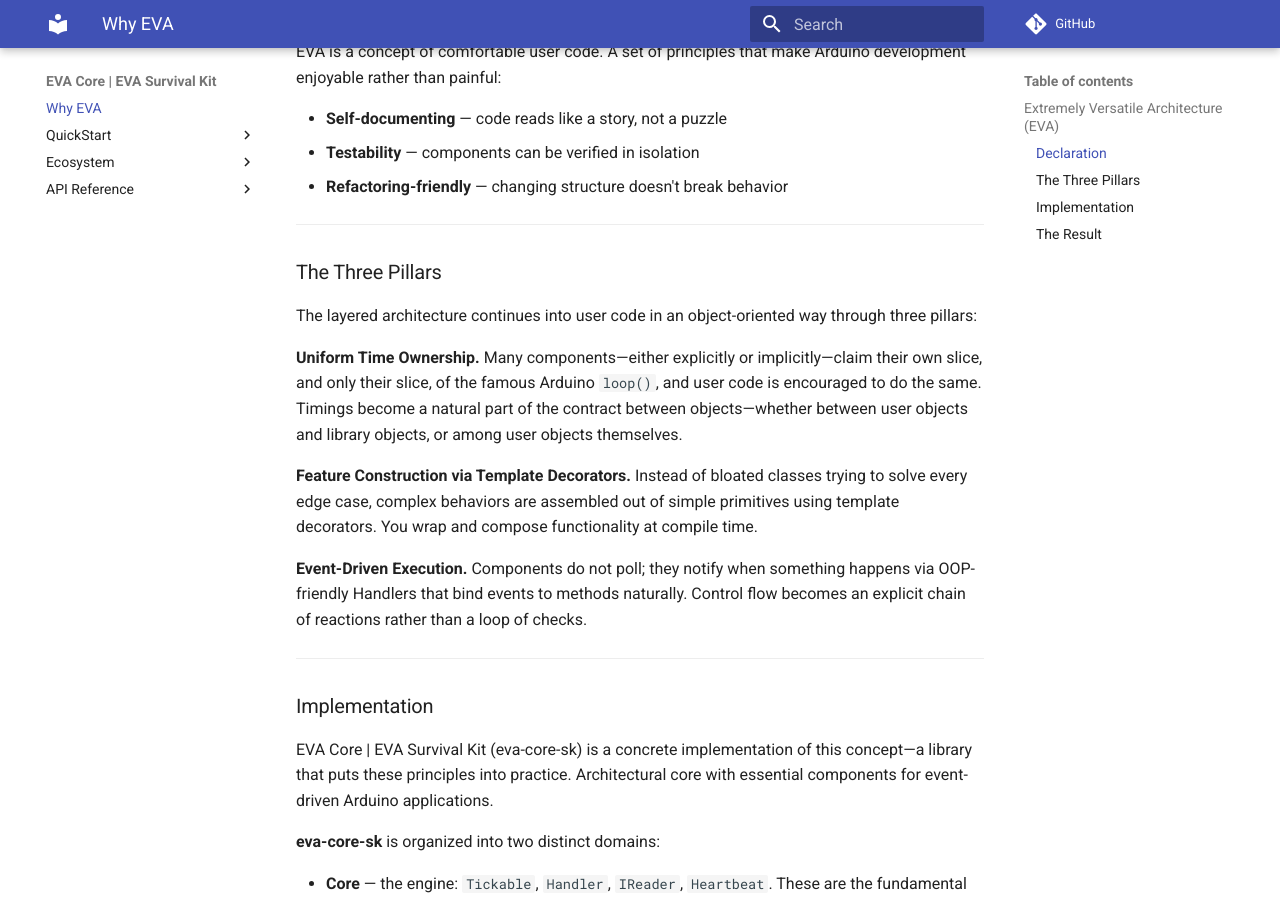
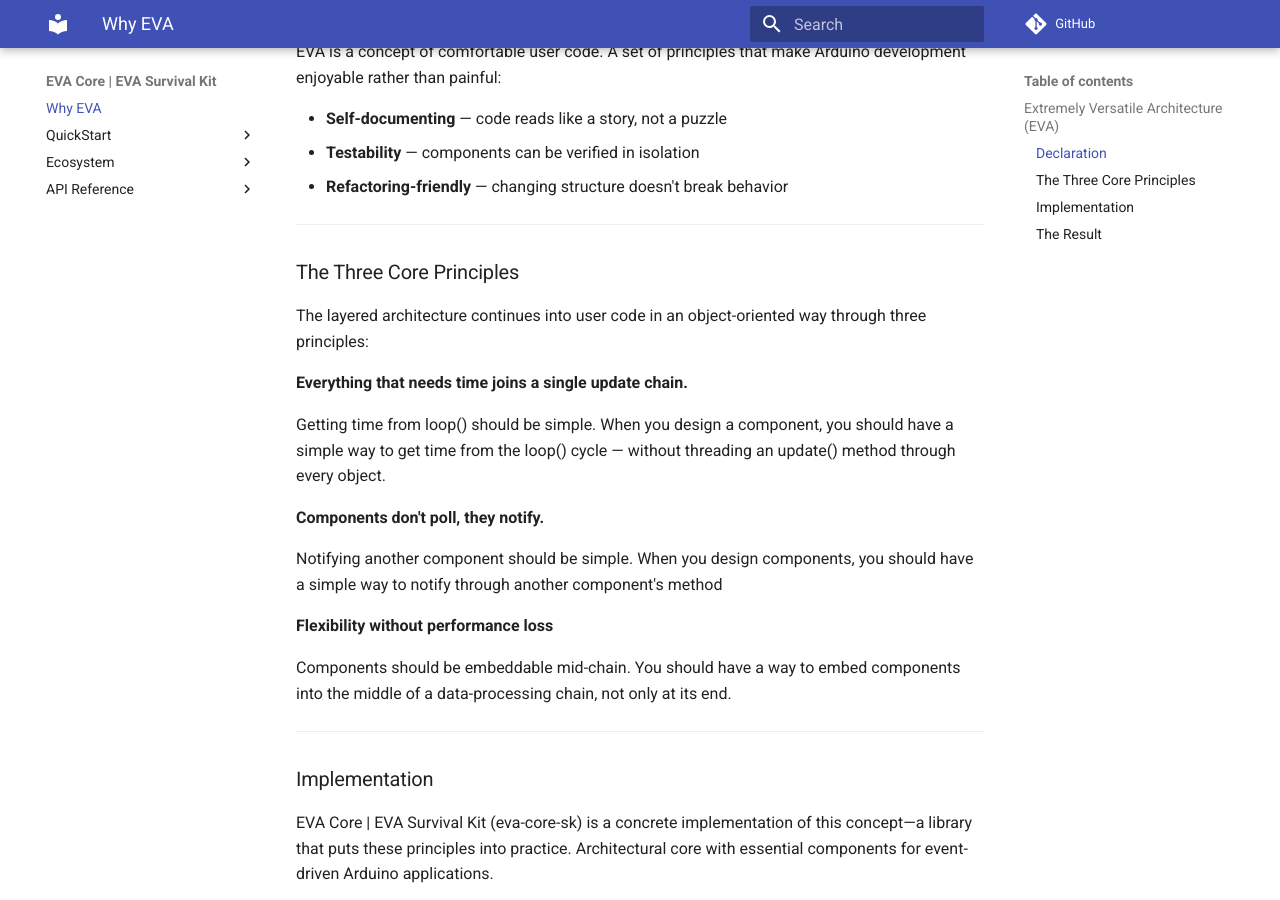
Before and after one commit to agusevtec/eva-core-sk, an MkDocs documentation site: the page built from docs-md/index.md, in a window 1280 px wide and 900 px high, scrolled down 473 px. Built offline with MkDocs 1.6.1 and Material for MkDocs 9.7.7, drawn with Linux system fonts in a browser that asks for light colours; comment, search, counter and statistics services are not loaded.

Commit message:
update the docs

```diff
--- a/docs-md/index.md
+++ b/docs-md/index.md
@@ -24,26 +24,26 @@ development enjoyable rather than painful:
 
 ---
 
-### The Three Pillars
+### The Three Core Principles
 
 The layered architecture continues into user code in an object-oriented way
-through three pillars:
+through three principles:
 
-**Uniform Time Ownership.**
-Many components—either explicitly or implicitly—claim their own slice, and only
-their slice, of the famous Arduino `loop()`, and user code is encouraged to do
-the same. Timings become a natural part of the contract between objects—whether
-between user objects and library objects, or among user objects themselves.
+**Everything that needs time joins a single update chain.**
 
-**Feature Construction via Template Decorators.**
-Instead of bloated classes trying to solve every edge case, complex behaviors
-are assembled out of simple primitives using template decorators. You wrap and
-compose functionality at compile time.
+Getting time from loop() should be simple. When you design a component,
+you should have a simple way to get time from the loop() cycle — without
+threading an update() method through every object.
 
-**Event-Driven Execution.**
-Components do not poll; they notify when something happens via OOP-friendly
-Handlers that bind events to methods naturally. Control flow becomes an explicit
-chain of reactions rather than a loop of checks.
+**Components don't poll, they notify.**
+
+Notifying another component should be simple. When you design components,
+you should have a simple way to notify through another component's method
+
+**Flexibility without performance loss**
+
+Components should be embeddable mid-chain. You should have a way to embed
+components into the middle of a data-processing chain, not only at its end.
 
 ---
 
```
Also changed, not shown: docs/index.html (+16 -19 lines), docs/search/search_index.json, 1 other file.
